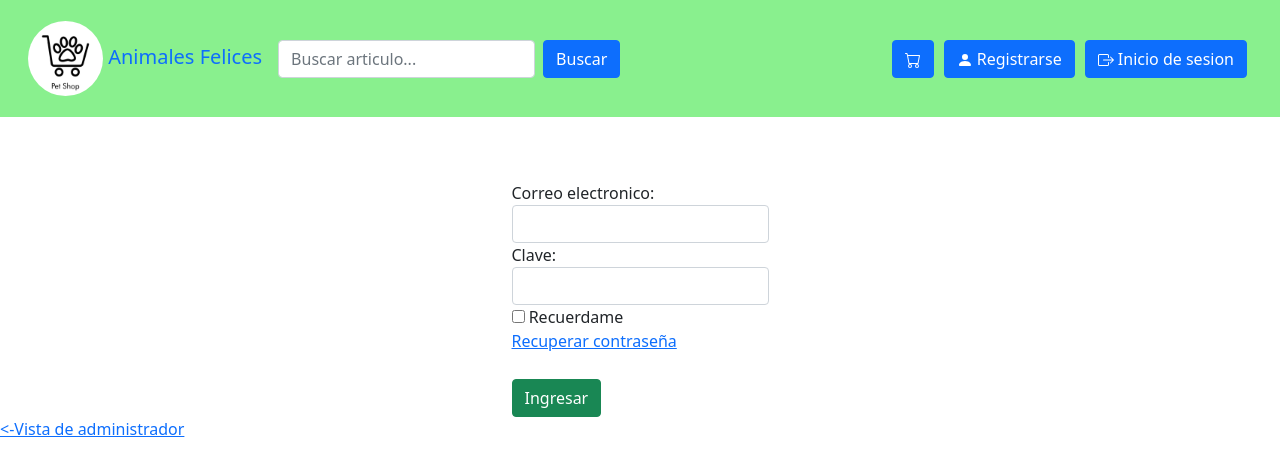
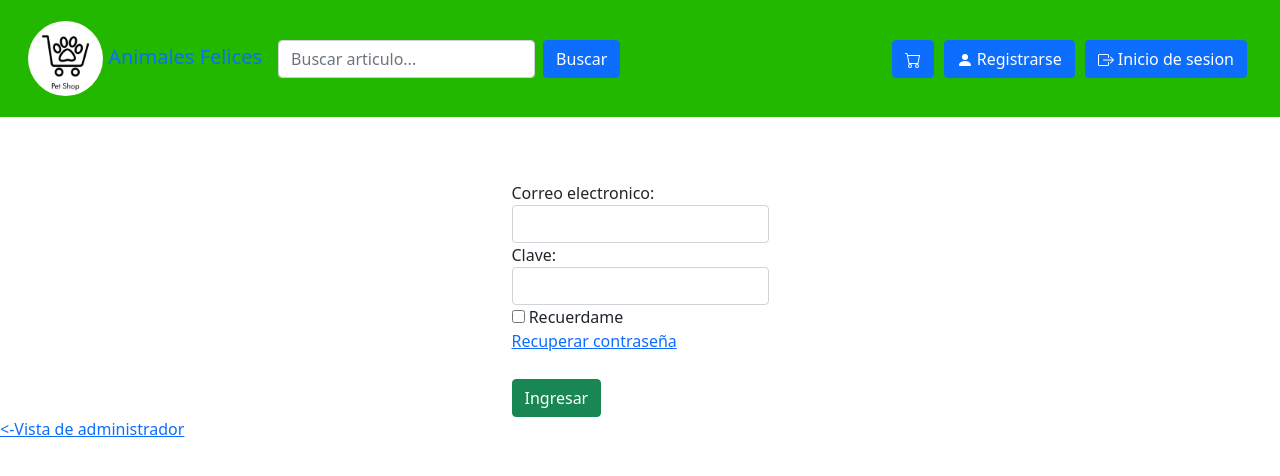
Before and after one commit to yasukhi/Proyecto_tienda_animales, a plain HTML site: page urls/Login.html in a window 1280 px wide. Drawn offline with nearby package versions, Linux system fonts and the light colour scheme.

Commit message:
Cambios en el css

```diff
--- a/css/estilos.css
+++ b/css/estilos.css
@@ -99,3 +99,6 @@ footer {
     justify-content: center;
     align-items: center;
 }
+#menu{
+    background-color: #22B800;
+}
--- a/css/gatos, ofertas, perros.css
+++ b/css/gatos, ofertas, perros.css
@@ -29,7 +29,7 @@
 }
 
 #menu{
-    background-color: #89F08E;
+    background-color: #22B800;
 }
 
 .compra a:hover{
```
